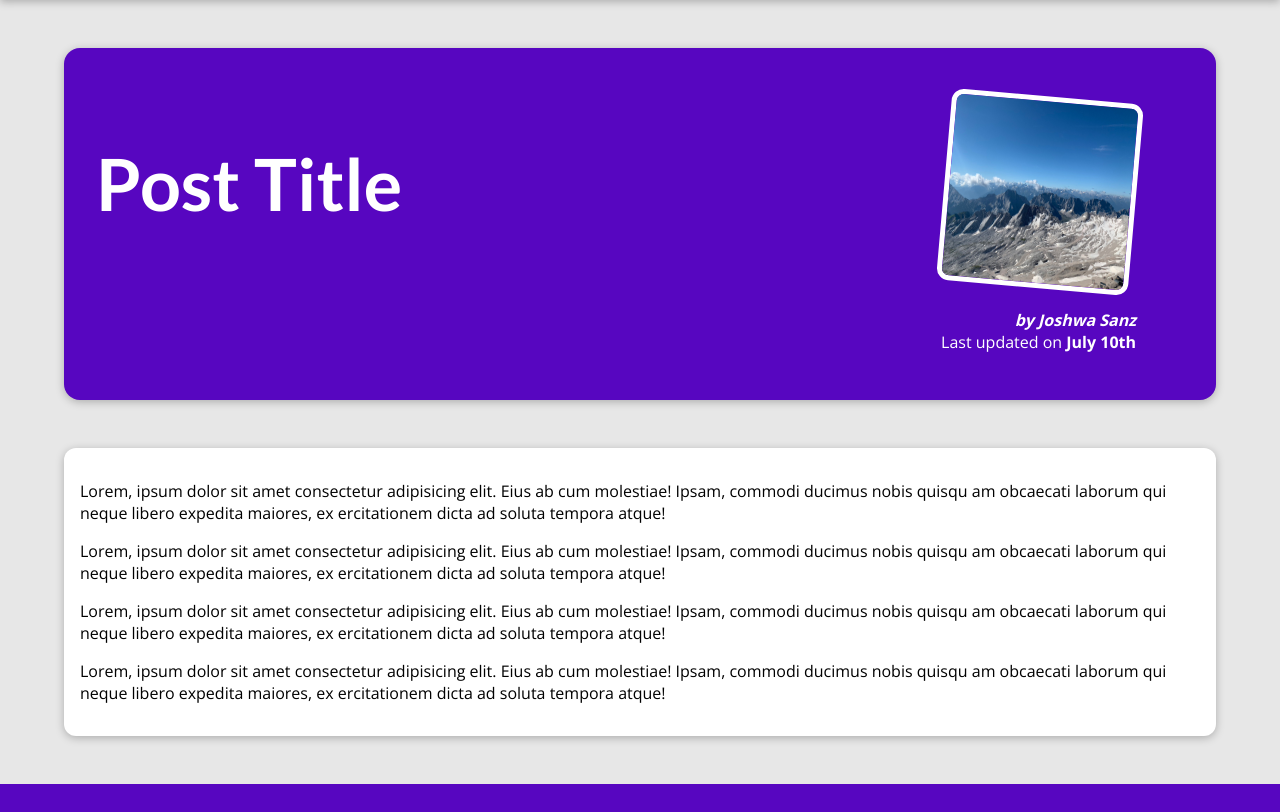
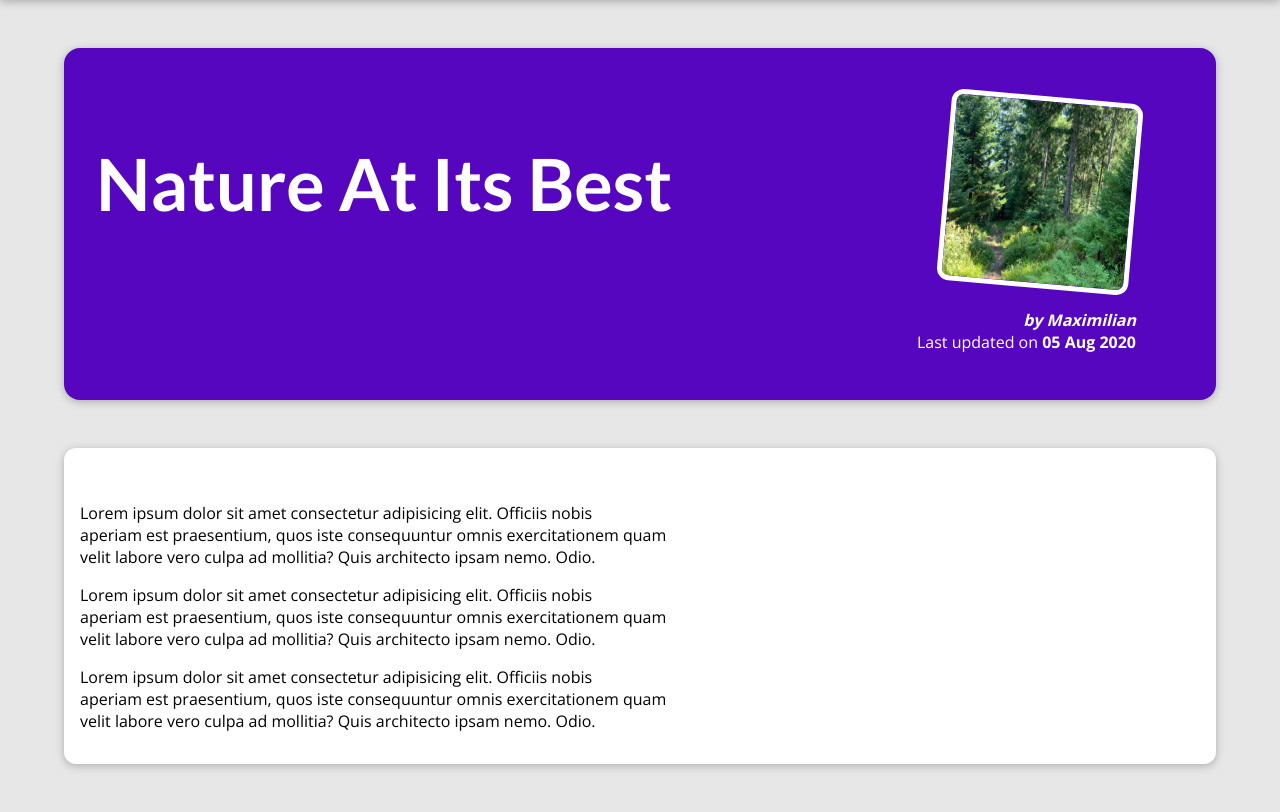
Before and after one commit to joshwasanz/BLOG, a Django app: page /posts/into-the-woods in a window 1280 px wide. Shown: the part 80-892 px from the top of the page. Before the commit the page ends 864 px from the top, so only its background shows below. Run offline with Django 5.2, Linux system fonts and the light colour scheme.

Commit message:
dynamically rendering data

```diff
--- a/blog/static/blog/index.css
+++ b/blog/static/blog/index.css
@@ -8,6 +8,7 @@
 #welcome header {
   display: flex;
   align-items: flex-start;
+  /* justify-content: space-evenly; */
   margin: 3rem auto;
 }
 
--- a/blog/templates/blog/all-post.html
+++ b/blog/templates/blog/all-post.html
@@ -15,11 +15,9 @@ All My Posts
     <h2>My Collected Posts</h2>
 
     <ul>
+        {% for post in all_posts %}
         {% include 'blog/includes/post.html' %}
-        {% include 'blog/includes/post.html' %}
-        {% include 'blog/includes/post.html' %}
-        {% include 'blog/includes/post.html' %}
-        {% include 'blog/includes/post.html' %}
+        {% endfor %}
     </ul>
 </section>
 {% endblock %}
--- a/blog/templates/blog/post-detail.html
+++ b/blog/templates/blog/post-detail.html
@@ -3,7 +3,7 @@
 {% load static %}
 
 {% block title %}
-    This Post Title
+    {{post.title}}
 {% endblock %}
 
 {% block css_files %}
@@ -13,43 +13,19 @@
 
 {% block content %}
     <section id="summary">
-        <h2>Post Title</h2>
+        <h2>{{post.title}}</h2>
         <article>
-            <img src="{% static 'blog/images/mountains.jpg' %}" alt="Post Title">
+            <img src="{% static 'blog/images/'|add:post.image %}" alt="Post Title">
             <address>
-                by Joshwa Sanz
+                by {{post.author}}
             </address>
             <div>
-                Last updated on <time>July 10th</time>
+                Last updated on <time>{{post.date|date:"d M Y" }}</time>
             </div>
         </article>
     </section>
 
     <main>
-        <p>
-            Lorem, ipsum dolor sit amet consectetur adipisicing elit.
-            Eius ab cum molestiae! Ipsam, commodi ducimus nobis quisqu
-            am obcaecati laborum qui neque libero expedita maiores, ex
-            ercitationem dicta ad soluta tempora atque!
-        </p>
-        <p>
-            Lorem, ipsum dolor sit amet consectetur adipisicing elit.
-            Eius ab cum molestiae! Ipsam, commodi ducimus nobis quisqu
-            am obcaecati laborum qui neque libero expedita maiores, ex
-            ercitationem dicta ad soluta tempora atque!
-        </p>
-        <p>
-            Lorem, ipsum dolor sit amet consectetur adipisicing elit.
-            Eius ab cum molestiae! Ipsam, commodi ducimus nobis quisqu
-            am obcaecati laborum qui neque libero expedita maiores, ex
-            ercitationem dicta ad soluta tempora atque!
-        </p>
-        <p>
-            Lorem, ipsum dolor sit amet consectetur adipisicing elit.
-            Eius ab cum molestiae! Ipsam, commodi ducimus nobis quisqu
-            am obcaecati laborum qui neque libero expedita maiores, ex
-            ercitationem dicta ad soluta tempora atque!
-        </p>
-
+       {{post.content|linebreaks}}
     </main>
 {% endblock %}
--- a/blog/views.py
+++ b/blog/views.py
@@ -1,14 +1,95 @@
 from django.shortcuts import render
+from datetime import date
+
+
+all_posts = [
+
+    {
+        "slug": "hike-in-the-mountains",
+        "image": "mountains.jpg",
+        "author": "Maximilian",
+        "date": date(2021, 7, 21),
+        "title": "Mountain Hiking",
+        "excerpt": "There's nothing like the views you get when hiking in the mountains! And I wasn't even prepared for what happened whilst I was enjoying the view!",
+        "content": """
+          Lorem ipsum dolor sit amet consectetur adipisicing elit. Officiis nobis
+          aperiam est praesentium, quos iste consequuntur omnis exercitationem quam
+          velit labore vero culpa ad mollitia? Quis architecto ipsam nemo. Odio.
+
+          Lorem ipsum dolor sit amet consectetur adipisicing elit. Officiis nobis
+          aperiam est praesentium, quos iste consequuntur omnis exercitationem quam
+          velit labore vero culpa ad mollitia? Quis architecto ipsam nemo. Odio.
+
+          Lorem ipsum dolor sit amet consectetur adipisicing elit. Officiis nobis
+          aperiam est praesentium, quos iste consequuntur omnis exercitationem quam
+          velit labore vero culpa ad mollitia? Quis architecto ipsam nemo. Odio.
+        """
+    },
+    {
+        "slug": "programming-is-fun",
+        "image": "coding.jpg",
+        "author": "Maximilian",
+        "date": date(2022, 3, 10),
+        "title": "Programming Is Great!",
+        "excerpt": "Did you ever spend hours searching that one error in your code? Yep - that's what happened to me yesterday...",
+        "content": """
+          Lorem ipsum dolor sit amet consectetur adipisicing elit. Officiis nobis
+          aperiam est praesentium, quos iste consequuntur omnis exercitationem quam
+          velit labore vero culpa ad mollitia? Quis architecto ipsam nemo. Odio.
+
+          Lorem ipsum dolor sit amet consectetur adipisicing elit. Officiis nobis
+          aperiam est praesentium, quos iste consequuntur omnis exercitationem quam
+          velit labore vero culpa ad mollitia? Quis architecto ipsam nemo. Odio.
+
+          Lorem ipsum dolor sit amet consectetur adipisicing elit. Officiis nobis
+          aperiam est praesentium, quos iste consequuntur omnis exercitationem quam
+          velit labore vero culpa ad mollitia? Quis architecto ipsam nemo. Odio.
+        """
+    },
+    {
+        "slug": "into-the-woods",
+        "image": "woods.jpg",
+        "author": "Maximilian",
+        "date": date(2020, 8, 5),
+        "title": "Nature At Its Best",
+        "excerpt": "Nature is amazing! The amount of inspiration I get when walking in nature is incredible!",
+        "content": """
+          Lorem ipsum dolor sit amet consectetur adipisicing elit. Officiis nobis
+          aperiam est praesentium, quos iste consequuntur omnis exercitationem quam
+          velit labore vero culpa ad mollitia? Quis architecto ipsam nemo. Odio.
+
+          Lorem ipsum dolor sit amet consectetur adipisicing elit. Officiis nobis
+          aperiam est praesentium, quos iste consequuntur omnis exercitationem quam
+          velit labore vero culpa ad mollitia? Quis architecto ipsam nemo. Odio.
+
+          Lorem ipsum dolor sit amet consectetur adipisicing elit. Officiis nobis
+          aperiam est praesentium, quos iste consequuntur omnis exercitationem quam
+          velit labore vero culpa ad mollitia? Quis architecto ipsam nemo. Odio.
+        """
+    }
+]
+
+def get_date(post):
+  return post['date']
 
 # Create your views here.
 
+
 def starting_page(request):
-    return render(request,"blog/index.html")
+    sorted_posts = sorted(all_posts, key=get_date)
+    latest_posts = sorted_posts[-3:]
+    return render(request, "blog/index.html", {
+      "posts": latest_posts
+    })
+
 
 
 def posts(request):
-    return render(request,"blog/all-post.html")
+    return render(request,"blog/all-post.html",{"all_posts":all_posts})
 
 
 def post_detail(request,slug):
-    return render(request,"blog/post-detail.html")
+    identified_post = next(post for post in all_posts if post['slug'] == slug)
+    return render(request,"blog/post-detail.html",{
+        "post":identified_post
+    })
```
Also changed, not shown: blog/templates/blog/includes/post.html (+4 -6 lines), blog/templates/blog/index.html (+4 -5 lines).
